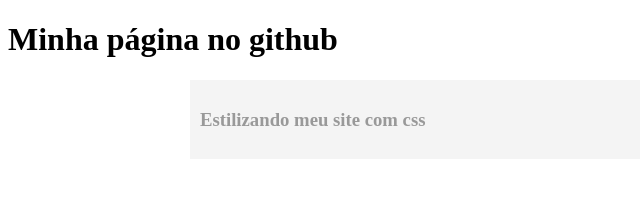
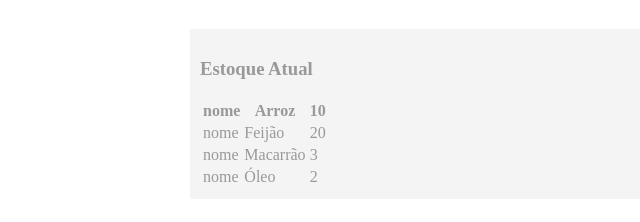
Before and after one commit to Claudio227/Claudio227.github.io, a plain HTML site: page index.html in a window 1280 px wide. Shown: the whole page, without its empty margins (0-640 px from the left). Drawn offline with Linux system fonts and the light colour scheme.

Commit message:
create script file

```diff
--- a/index.html
+++ b/index.html
@@ -3,16 +3,20 @@
 <head>
     <meta charset='utf-8'>
     <meta http-equiv='X-UA-Compatible' content='IE=edge'>
-    <title>Minha pagina</title>
+    <title>Gerecia de Casa</title>
     <meta name='viewport' content='width=device-width, initial-scale=1'>
     <link rel='stylesheet' type='text/css' media='screen' href='style.css'>
 </head>
 <body>
-    <h1>Minha página no github</h1>
     <div class="container">
-        <div class="teste">
-            <h3>Estilizando meu site com css</h3>
+        <h1></h1>
+        <div class="area1">
+            <h3>Estoque Atual</h3>
+            <div id="itens">
+
+            </div>
         </div>
     </div>
+    <script src="script.js"></script>
 </body>
 </html>
--- /dev/null
+++ b/script.js
@@ -0,0 +1,29 @@
+let produtos = [
+    ["nome", "Arroz", 10],
+    ["nome", "Feijão", 20],
+    ["nome", "Macarrão", 3],
+    ["nome", "Óleo", 2]
+];
+
+
+
+function criarTabela(conteudo) {
+    var tabela = document.createElement("table");
+    var thead = document.createElement("thead");
+    var tbody=document.createElement("tbody");
+    var thd=function(i){return (i==0)?"th":"td";};
+    for (var i=0;i<conteudo.length;i++) {
+      var tr = document.createElement("tr");
+      for(var o=0;o<conteudo[i].length;o++){
+        var t = document.createElement(thd(i));
+        var texto=document.createTextNode(conteudo[i][o]);
+        t.appendChild(texto);
+        tr.appendChild(t);
+      }
+      (i==0)?thead.appendChild(tr):tbody.appendChild(tr);
+    }
+    tabela.appendChild(thead);
+    tabela.appendChild(tbody);
+    return tabela;
+  }
+  document.getElementById("itens").appendChild(criarTabela(produtos));
--- a/style.css
+++ b/style.css
@@ -4,7 +4,7 @@
     overflow: hidden;
 }
 
-.teste {
+.area1 {
     background: #f4f4f4;
     padding: 10px;
     margin-bottom: 20px;
```
Also changed, not shown: script copy.js (added, +37 -0 lines).
